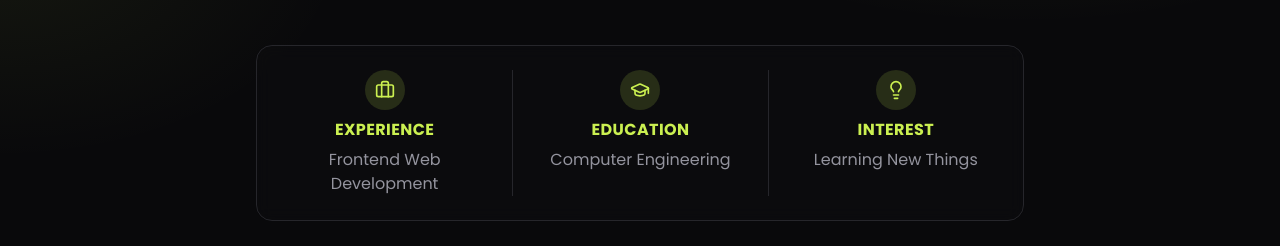
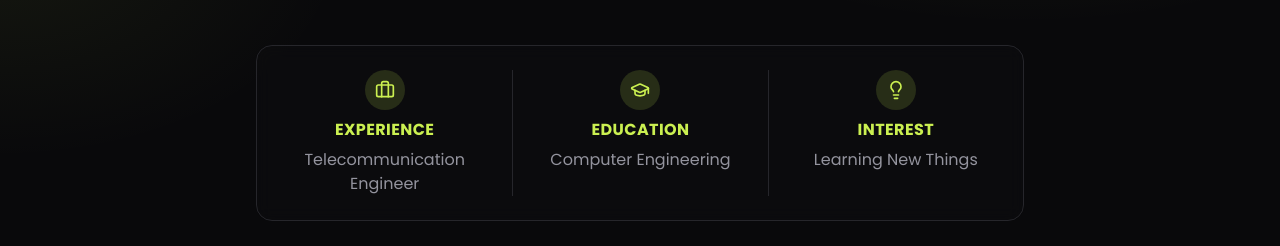
Before and after one commit to yusuffikri/yusuf-fikri, a React (Vite) app: page / in a window 1280 px wide. Shown: the part 936-1182 px from the top of the page. Built offline with nearby package versions, Linux system fonts and the light colour scheme.

Commit message:
Update data.js

```diff
--- a/src/data.js
+++ b/src/data.js
@@ -16,7 +16,7 @@ export const profile = {
 };
 
 export const stats = [
-  { label: "Experience", value: "Frontend Web Development" },
+  { label: "Experience", value: "Telecommunication Engineer" },
   { label: "Education", value: "Computer Engineering" },
   { label: "Interest", value: "Learning New Things" },
 ];
```
